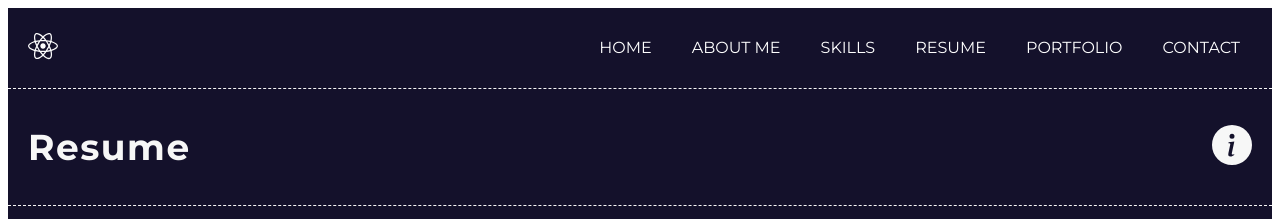
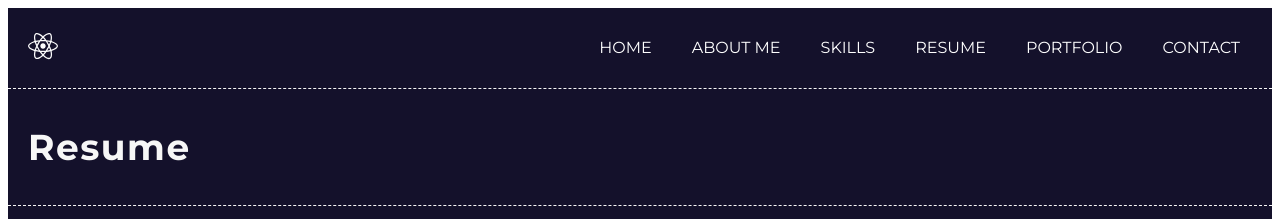
Before and after one commit to shivah12/myportfolio, a React (Create React App) app: page /resume in a window 1280 px wide. Shown: the top 219 px of the page. Built offline with nearby package versions, Linux system fonts and the light colour scheme.

Commit message:
removed icon

```diff
--- a/src/components/pageHeaderContent/index.jsx
+++ b/src/components/pageHeaderContent/index.jsx
@@ -1,12 +1,12 @@
 import './styles.scss';
 
 const PageHeaderContent = (props) => {
-  const { headerText, icon } = props;
+  const { headerText } = props;
 
   return (
     <div className="wrapper">
       <h2>{headerText}</h2>
-      <span>{icon}</span>
+
     </div>
   );
 };
```
